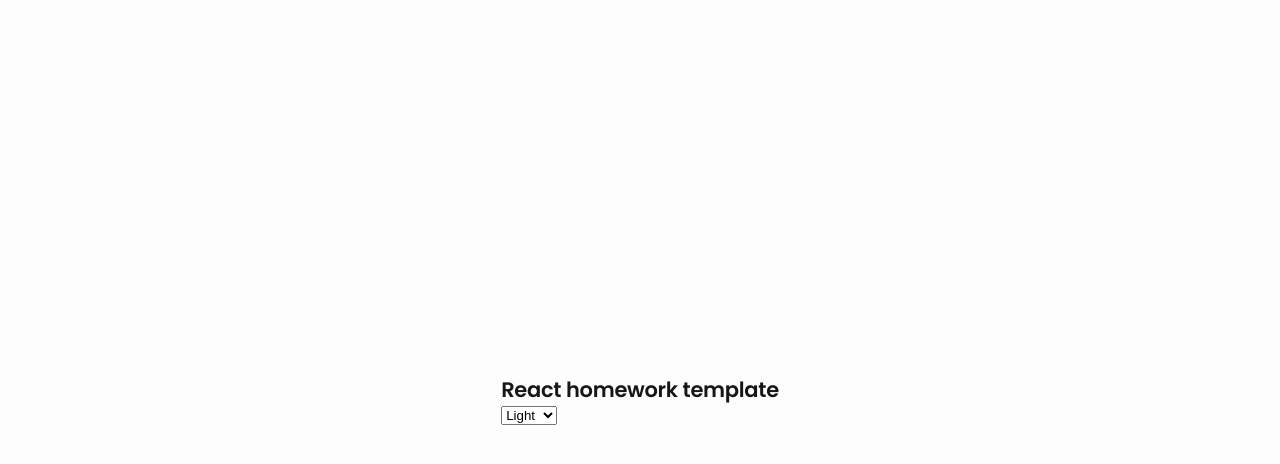
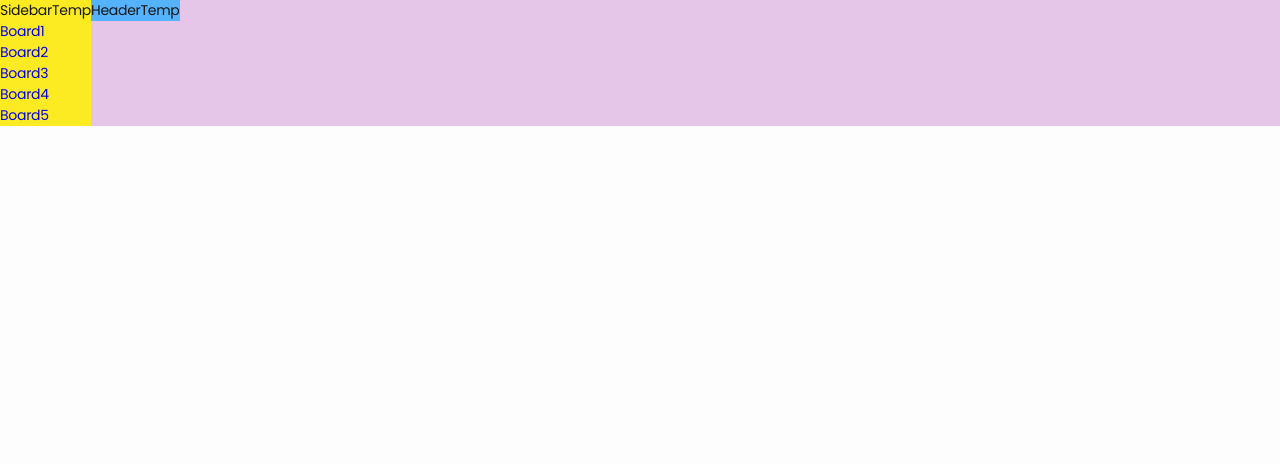
Before and after one commit to RomarioNik/task-pro-team-project, a React (Create React App) app: page /home in a window 1280 px wide. Shown: the top 464 px of the page. Built offline with nearby package versions, Linux system fonts and the light colour scheme.

Commit message:
basic routes

```diff
--- a/src/components/App.jsx
+++ b/src/components/App.jsx
@@ -7,18 +7,33 @@ import RegisterForm from './RegisterForm';
 import HomePage from 'pages/HomePage';
 import NotFound from './NotFound';
 
+// import { PrivateRoute, RestrictedRoute } from './Routes/Routes';
+import ScreensPage from 'pages/ScreensPage';
+
 const App = () => {
   return (
     <Routes>
       <Route>
         <Route path="/" element={<Layout />} />
         <Route index element={<WelcomePage />} />
-        <Route path="auth/:id" element={<AuthPage />}>
+        <Route
+          path="auth/:id"
+          // element={
+          //   <RestrictedRoute redirectTo="/home" component={<AuthPage />} />
+          // }
+          element={<AuthPage />}
+        >
           <Route path="login" element={<LoginForm />} />
           <Route path="register" element={<RegisterForm />} />
         </Route>
 
-        <Route path="home" element={<HomePage />} />
+        <Route
+          path="home"
+          // element={<PrivateRoute redirectTo="/auth" component={<HomePage />} />}
+          element={<HomePage />}
+        >
+          <Route path=":boardName" element={<ScreensPage />} />
+        </Route>
         <Route path="*" element={<NotFound />} />
       </Route>
     </Routes>
--- a/src/components/LoginForm/LoginForm.jsx
+++ b/src/components/LoginForm/LoginForm.jsx
@@ -1,7 +1,15 @@
 import React from 'react';
+import { Link, NavLink } from 'react-router-dom';
 
 const LoginForm = () => {
-  return <div>LoginForm</div>;
+  return (
+    <>
+      <NavLink to="/auth/register">Registration  </NavLink>
+      <NavLink to="/auth/login">Login</NavLink>
+      <div>LoginForm</div>
+      <Link to="/home">Login Now</Link>
+    </>
+  );
 };
 
 export default LoginForm;
--- a/src/components/RegisterForm/RegisterForm.jsx
+++ b/src/components/RegisterForm/RegisterForm.jsx
@@ -1,7 +1,15 @@
 import React from 'react';
+import { Link, NavLink } from 'react-router-dom';
 
 const RegisterForm = () => {
-  return <div>RegisterForm</div>;
+  return (
+    <>
+      <NavLink to="/auth/register">Registration  </NavLink>
+      <NavLink to="/auth/login">Login</NavLink>
+      <div>RegisterForm</div>
+      <Link to="/home">Register Now</Link>
+    </>
+  );
 };
 
 export default RegisterForm;
--- /dev/null
+++ b/src/components/Routes/Routes.jsx
@@ -0,0 +1,26 @@
+// import { useSelector } from 'react-redux';
+import { Navigate } from 'react-router-dom';
+// import { selectIsLoggedIn, selectIsRefreshing } from 'redux/auth/authSlice';
+
+export const PrivateRoute = ({ component: Component, redirectTo = '/' }) => {
+  // const isLoggedIn = useSelector(selectIsLoggedIn);
+  // const isRefreshing = useSelector(selectIsRefreshing);
+  // const isLoggedIn = true;
+  // const isRefreshing = true;
+  const isLoggedIn = false;
+  const isRefreshing = false;
+
+  return !isLoggedIn && !isRefreshing ? (
+    <Navigate to={redirectTo} />
+  ) : (
+    Component
+  );
+};
+
+export const RestrictedRoute = ({ component: Component, redirectTo = '/' }) => {
+  // const isLoggedIn = useSelector(selectIsLoggedIn);
+  // const isLoggedIn = true;
+    const isLoggedIn = false;
+
+  return isLoggedIn ? <Navigate to={redirectTo} /> : Component;
+};
--- /dev/null
+++ b/src/components/Routes/index.js
@@ -0,0 +1 @@
+export * from './Routes';
--- /dev/null
+++ b/src/components/_HeaderTemp/HeaderTemp.jsx
@@ -0,0 +1,11 @@
+import React from 'react';
+
+const HeaderTemp = () => {
+  return (
+    <div style={{ backgroundColor: '#55b2fd' }}>
+      <div>HeaderTemp</div>
+    </div>
+  );
+};
+
+export default HeaderTemp;
--- /dev/null
+++ b/src/components/_SidebarTemp/SidebarTemp.jsx
@@ -0,0 +1,45 @@
+import React from 'react';
+import { Link } from 'react-router-dom';
+
+const SidebarTemp = () => {
+
+  //дошки будуть приходити з бекенду, назви рендеряться в сайдбарі
+  const boards = [
+    {
+      name: 'Board1',
+      id: '1',
+    },
+    {
+      name: 'Board2',
+      id: '2',
+    },
+    {
+      name: 'Board3',
+      id: '3',
+    },
+    {
+      name: 'Board4',
+      id: '4',
+    },
+    {
+      name: 'Board5',
+      id: '5',
+    },
+  ];
+
+  return (
+    <div style={{ backgroundColor: '#fcea23' }}>
+      <div>SidebarTemp</div>
+
+      <ul>
+        {boards.map(({ name, id }) => (
+          <li key={id}>
+            <Link to={`${name}`}>{name}</Link>
+          </li>
+        ))}
+      </ul>
+    </div>
+  );
+};
+
+export default SidebarTemp;
--- a/src/pages/AuthPage.jsx
+++ b/src/pages/AuthPage.jsx
@@ -1,11 +1,17 @@
+import LoginForm from 'components/LoginForm/LoginForm';
+import RegisterForm from 'components/RegisterForm/RegisterForm';
 import React from 'react';
-import { Outlet } from 'react-router-dom';
+// import { Outlet } from 'react-router-dom';
+import { useParams } from 'react-router-dom';
 
 const AuthPage = () => {
+  const { id } = useParams();
+
   return (
     <div>
       <p>AuthPage</p>
-      <Outlet />
+      {id === 'login' ? <LoginForm /> : <RegisterForm />}
+      {/* <Outlet /> */}
     </div>
   );
 };
--- a/src/pages/HomePage.jsx
+++ b/src/pages/HomePage.jsx
@@ -1,10 +1,25 @@
 import React from 'react';
-import SharedLayout from '../components/SharedLayout';
+import { Outlet } from 'react-router-dom';
+
+// import SharedLayout from '../components/SharedLayout';
+import HeaderTemp from 'components/_HeaderTemp/HeaderTemp';
+import SidebarTemp from 'components/_SidebarTemp/SidebarTemp';
+import ScreensPage from './ScreensPage';
 
 const HomePage = () => {
+
+
   return (
-    <div>
-      <SharedLayout />
+    // <div>
+    //   <SharedLayout />
+    // </div>
+    <div style={{ backgroundColor: '#e5c5e8', display: 'flex' }}>
+      <SidebarTemp />
+      <div style={{ display: 'flex', flexDirection: 'column' }}>
+        <HeaderTemp />
+        <Outlet />
+        {/* <ScreensPage /> */}
+      </div>
     </div>
   );
 };
--- /dev/null
+++ b/src/pages/ScreensPage.jsx
@@ -0,0 +1,15 @@
+import React from 'react';
+import { useParams } from 'react-router-dom';
+
+const ScreensPage = () => {
+  const { boardName } = useParams();
+  console.log(boardName);
+  return (
+    <div style={{ backgroundColor: '#d7bfd9' }}>
+      <div>ScreensPage</div>
+      <p>Board Name = {boardName}</p>
+    </div>
+  );
+};
+
+export default ScreensPage;
--- a/src/pages/WelcomePage.jsx
+++ b/src/pages/WelcomePage.jsx
@@ -1,7 +1,20 @@
 import React from 'react';
+import { Link } from 'react-router-dom';
 
 const WelcomePage = () => {
-  return <div>WelcomePage</div>;
+  return (
+    <>
+      <div>WelcomePage</div>
+      <ul>
+        <li>
+          <Link to="auth/login">Login</Link>
+        </li>
+        <li>
+          <Link to="auth/register">Register</Link>
+        </li>
+      </ul>
+    </>
+  );
 };
 
 export default WelcomePage;
```
